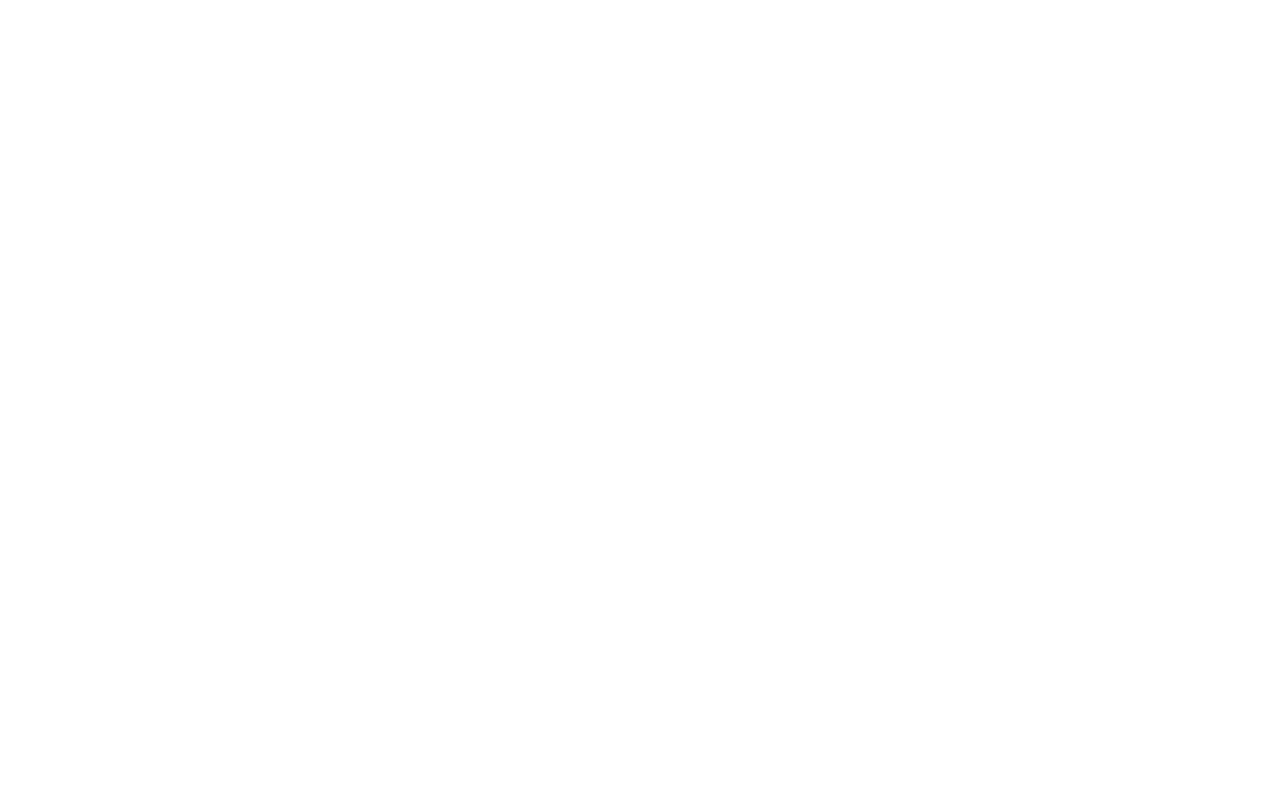
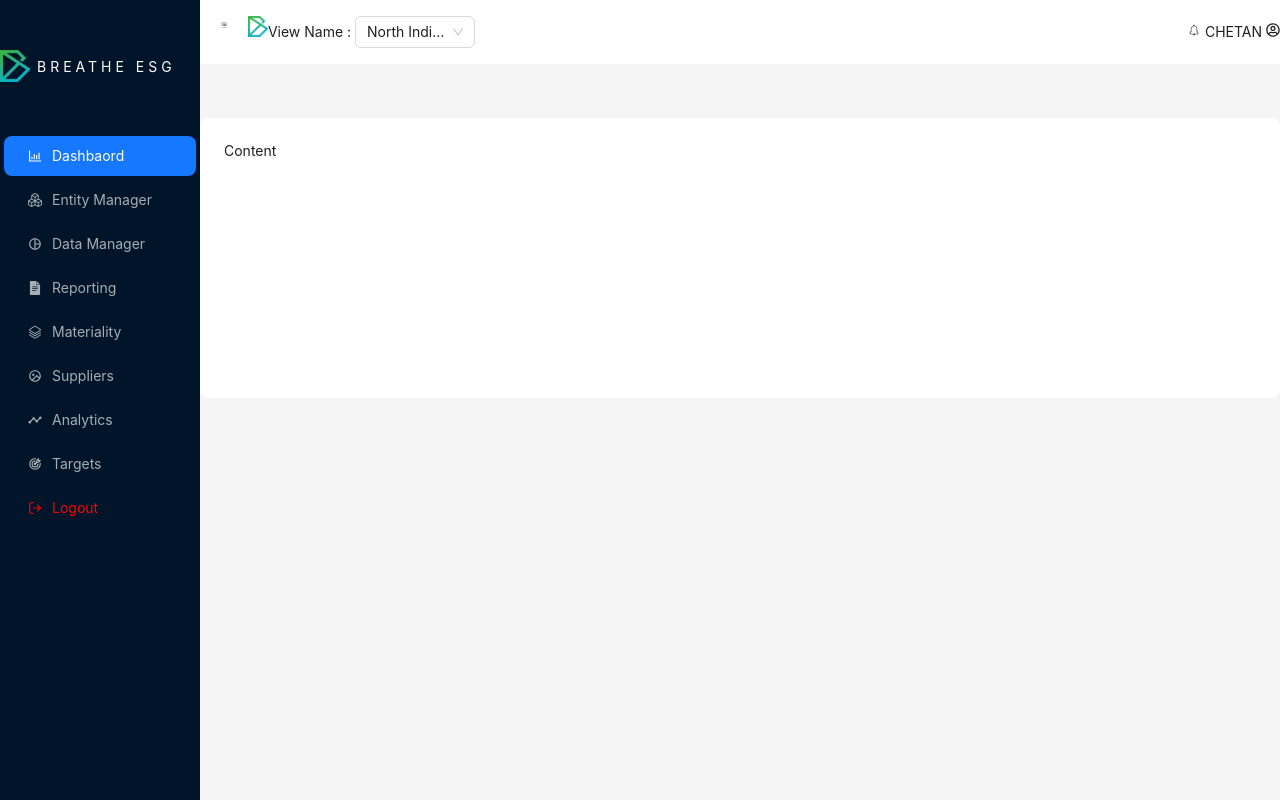
Before and after one commit to Chetax/BeratheESG-Frontend, a React (Create React App) app in the folder Frontend/: page /home in a window 1280 px wide. Before the commit this address had no page. Built offline with nearby package versions, Linux system fonts and the light colour scheme.

Commit message:
Complete Right  Side Navigation

```diff
--- a/Frontend/package.json
+++ b/Frontend/package.json
@@ -16,6 +16,7 @@
     "firebase": "^10.12.2",
     "react": "^18.3.1",
     "react-dom": "^18.3.1",
+    "react-icons": "^5.2.1",
     "react-router-dom": "^6.23.1",
     "react-scripts": "5.0.1",
     "sass": "^1.77.4",
--- a/Frontend/src/App.tsx
+++ b/Frontend/src/App.tsx
@@ -1,11 +1,13 @@
 
 import  { Route, Routes } from 'react-router-dom';
 import Auth from './Component/Auth/Auth';
+import Home from './Component/Home/Home';
 const App = () => (
   <div className='App'>
   <Routes>
 <Route path='/signup' element={<Auth Account="SignUp"/>}></Route>
 <Route path='/signin' element={<Auth Account="SignIn"/>}></Route>
+<Route path='/home' element={<Home />}></Route>
   </Routes>
   </div>
 );
--- a/Frontend/src/Component/Auth/Auth.tsx
+++ b/Frontend/src/Component/Auth/Auth.tsx
@@ -124,15 +124,11 @@
                 </>
               ) : (
                 <>
-                  <div style={{ display: 'flex', border: '2px solid white', cursor: 'pointer', marginTop: '15px', alignItems: 'center', justifyContent: 'start' }}>
+                  <div style={{ display: 'flex', border: '2px solid white', cursor: 'pointer', margin: '20px 0px', alignItems: 'center', justifyContent: 'start' }}>
                     <img src={Google} alt="" style={{ width: 40 }} />
                     <span onClick={signinwithgoogle} style={{ marginLeft: '15px', padding: '10px 0px', fontSize: '16px', color: 'white' }}>Sign In with Google</span>
                   </div>
-                  <div style={{ display: 'flex', border: '2px solid white', cursor: 'pointer', marginTop: '15px', alignItems: 'center', justifyContent: 'start' }}>
-                    <img src={X} alt="" style={{ width: 40 }} />
-                    <span style={{ marginLeft: '15px', padding: '10px 0px', fontSize: '16px', color: 'white' }}>Sign In with X</span>
-                  </div>
-                  <div style={{ marginTop: '5px' }}>
+                  <div style={{ margin: '10px 0px' }}>
                     <span style={{ color: 'white' }}>Having trouble logging in?</span>
                     <span style={{ cursor: 'pointer', marginLeft: '10px', color: 'rgba(79, 165, 86, 1)', fontWeight: 'bolder' }}>Contact Us</span>
                   </div>
--- /dev/null
+++ b/Frontend/src/Component/Home/Home.tsx
@@ -0,0 +1,144 @@
+import React, { useState } from 'react';
+import { BsBoxes } from "react-icons/bs";
+import { CiBellOn } from "react-icons/ci";
+import { MdOutlinePieChartOutline } from "react-icons/md";
+import { FaRegUserCircle } from "react-icons/fa";
+import { SiGoogledocs } from "react-icons/si";
+import { GoStack } from "react-icons/go";
+import { RiImageCircleLine } from "react-icons/ri";
+import { TbTargetArrow } from "react-icons/tb";
+import { IoAnalyticsSharp } from "react-icons/io5";
+import { FiLogOut } from "react-icons/fi";
+import Logo from '../Auth/Images/Logo.png'
+import{ Grid ,Row,Col}from"antd";
+import {
+  MenuFoldOutlined,
+  MenuUnfoldOutlined,
+  BarChartOutlined ,
+} from '@ant-design/icons';
+import { Button, Layout, Menu, theme ,Select, Space } from 'antd';
+
+const { Header, Sider, Content } = Layout;
+
+
+const Home: React.FC = () => {
+  const [collapsed, setCollapsed] = useState(false);
+  const {
+    token: { colorBgContainer, borderRadiusLG },
+  } = theme.useToken();
+
+  return (
+    <Layout style={{height:"100vh",width:"100vw"}}>
+      <Sider  trigger={null} collapsible collapsed={collapsed}>
+        <div  className="demo-logo-vertical" />
+        <div style={{display:'flex',alignItems:'center' ,justifyContent: collapsed===true ? 'center' : ''        }}>
+            <img src={Logo} style={{padding:'50px 0 ', width:30}}></img>
+        {collapsed === false ?<span style={{marginLeft:"7px",letterSpacing: '4px',color:'white'}}>BREATHE ESG </span> : <></>}
+        </div>
+        <Menu
+          theme="dark"
+          mode="inline"
+          defaultSelectedKeys={['1']}
+          items={[
+            {
+              key: '1',
+              icon: <BarChartOutlined />,
+              label: 'Dashbaord',
+            },
+            {
+              key: '2',
+              icon: <BsBoxes />,
+              label: 'Entity Manager',
+            },
+            {
+              key: '3',
+              icon: <MdOutlinePieChartOutline />,
+              label: 'Data Manager',
+            },
+            {
+              key: '4',
+              icon: <SiGoogledocs />,
+              label: 'Reporting',
+            },
+            {
+              key: '5',
+              icon: <GoStack />,
+              label: 'Materiality',
+            },
+            {
+              key: '6',
+              icon: <RiImageCircleLine />,
+              label: 'Suppliers',
+            },
+            {
+              key: '7',
+              icon: <IoAnalyticsSharp />,
+              label: 'Analytics',
+            },
+            {
+              key: '8',
+              icon: <TbTargetArrow />,
+              label: 'Targets',
+            },
+            {
+              key: '9',
+              icon: <FiLogOut color='red' />,
+              label: <span style={{color:'red'}}>Logout</span>,
+            },
+          ]}
+        />
+      </Sider>
+
+      <Layout style={{height:"10vh",display:'flex'}}>
+        <Header style={{ padding: 0,top:0 ,backgroundColor:'white',display:'flex',}}>
+
+          <Button
+            type="text"
+            icon={collapsed ? <MenuUnfoldOutlined /> : <MenuFoldOutlined />}
+            onClick={() => setCollapsed(!collapsed)}
+            style={{
+              fontSize: '6px',
+              width: 50,
+              height: 50,
+            }}
+          />
+<div
+style={{display:'flex',width:"100%",alignItems:'center',  justifyContent:'space-between'}}>
+<div>
+        <span><img src={Logo} style={{width:20 }} alt="" />View Name : </span>
+          <Space wrap>
+    <Select
+      defaultValue="North India Region"
+      style={{ width: 120 }}
+      options={[
+        { value: 'jack', label: 'Jack' },
+        { value: 'lucy', label: 'Lucy' },
+        { value: 'Yiminghe', label: 'yiminghe' },
+        { value: 'disabled', label: 'Disabled', disabled: true },
+      ]}
+    />
+  </Space></div>
+
+  <div>  <CiBellOn/>   CHETAN    <FaRegUserCircle/>  </div>
+  </div>
+
+
+        </Header>
+
+        <Content
+          style={{
+            margin: '5% 0',
+            padding: 24,
+            minHeight: 280,
+            background: colorBgContainer,
+            borderRadius: borderRadiusLG,
+          }}
+        >
+          Content
+        </Content>
+      </Layout>
+    </Layout>
+  );
+};
+
+export default Home;
```
Also changed, not shown: 1 other file (tests, documents, lock files or other folders).
